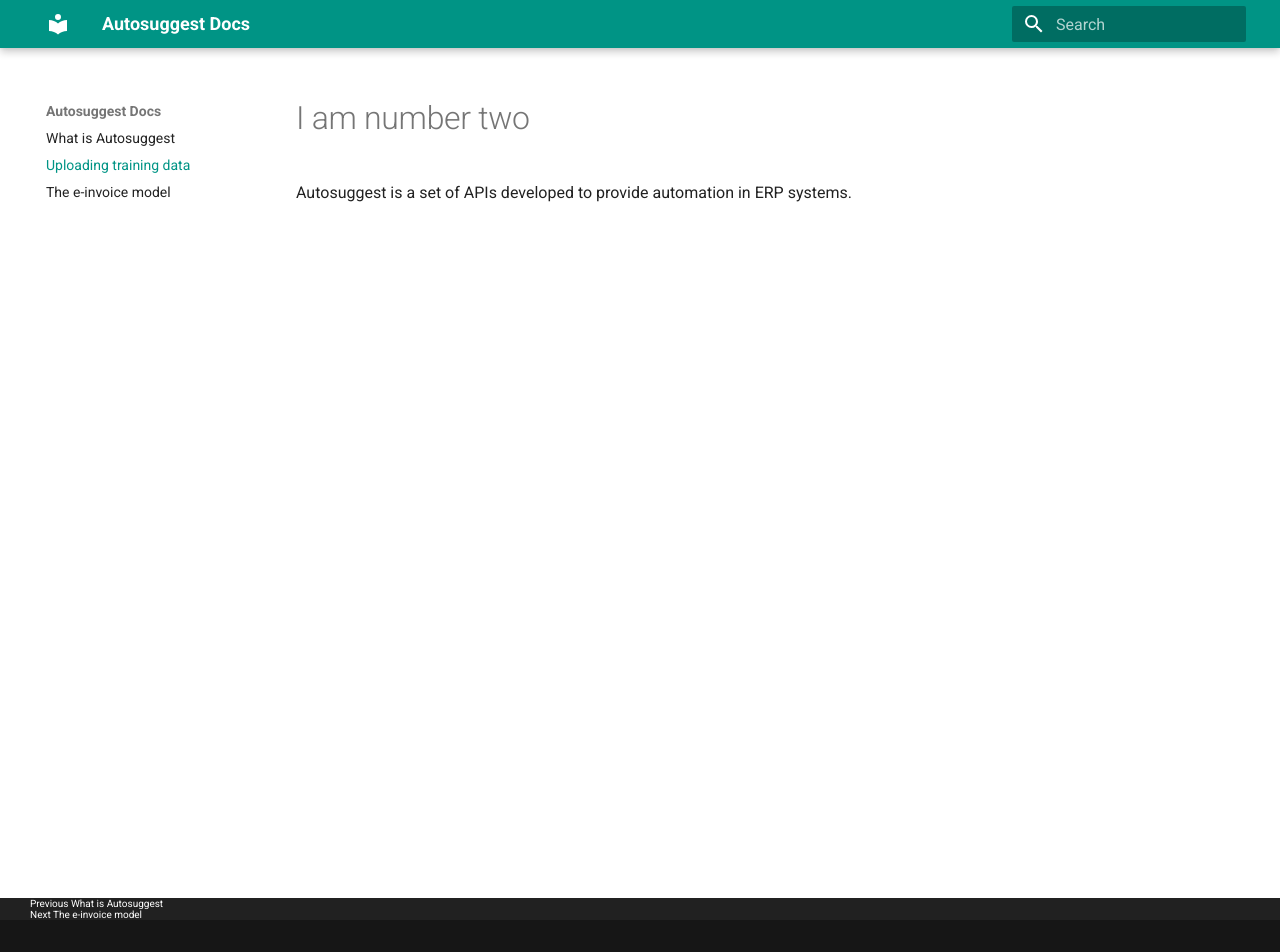
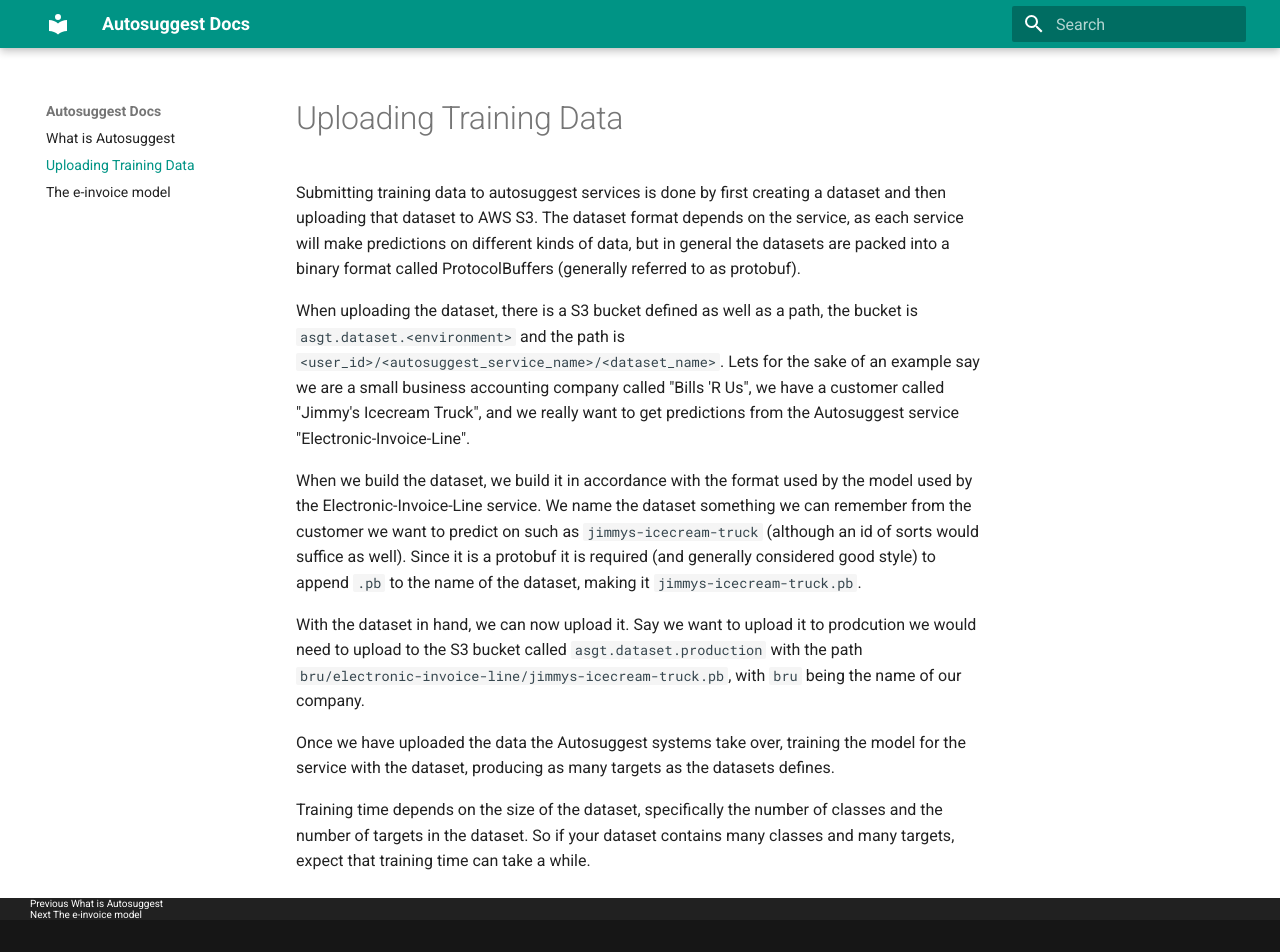
Before and after one commit to e-conomic/vml-docs, an MkDocs documentation site: the page built from docs/data_upload.md, in a window 1280 px wide and 952 px high. Built offline with MkDocs 1.6.1 and Material for MkDocs 9.7.7, drawn with Linux system fonts in a browser that asks for light colours; old or Windows-style settings are respelled for this version of MkDocs.

Commit message:
Initial docs on how to upload data

```diff
--- a/docs/data_upload.md
+++ b/docs/data_upload.md
@@ -1,3 +1,15 @@
-# I am number two
+# Uploading Training Data
 
-Autosuggest is a set of APIs developed to provide automation in ERP systems.
+Submitting training data to autosuggest services is done by first creating a dataset and then uploading that dataset to AWS S3.
+The dataset format depends on the service, as each service will make predictions on different kinds of data, but in general the datasets are packed into a binary format called ProtocolBuffers (generally referred to as protobuf).
+
+When uploading the dataset, there is a S3 bucket defined as well as a path, the bucket is `asgt.dataset.<environment>` and the path is `<user_id>/<autosuggest_service_name>/<dataset_name>`.
+Lets for the sake of an example say we are a small business accounting company called "Bills 'R Us", we have a customer called "Jimmy's Icecream Truck", and we really want to get predictions from the Autosuggest service "Electronic-Invoice-Line".
+
+When we build the dataset, we build it in accordance with the format used by the model used by the Electronic-Invoice-Line service. We name the dataset something we can remember from the customer we want to predict on such as `jimmys-icecream-truck` (although an id of sorts would suffice as well). Since it is a protobuf it is required (and generally considered good style) to append `.pb` to the name of the dataset, making it `jimmys-icecream-truck.pb`.
+
+With the dataset in hand, we can now upload it. Say we want to upload it to prodcution we would need to upload to the S3 bucket called `asgt.dataset.production` with the path `bru/electronic-invoice-line/jimmys-icecream-truck.pb`, with `bru` being the name of our company.
+
+Once we have uploaded the data the Autosuggest systems take over, training the model for the service with the dataset, producing as many targets as the datasets defines.
+
+Training time depends on the size of the dataset, specifically the number of classes and the number of targets in the dataset. So if your dataset contains many classes and many targets, expect that training time can take a while.
--- a/mkdocs.yml
+++ b/mkdocs.yml
@@ -1,7 +1,7 @@
 site_name: Autosuggest Docs
 pages:
     - What is Autosuggest: index.md
-    - Uploading training data: data_upload.md
+    - Uploading Training Data: data_upload.md
     - The e-invoice model: einvoice_model.md
 theme:
   name: 'material'
```
